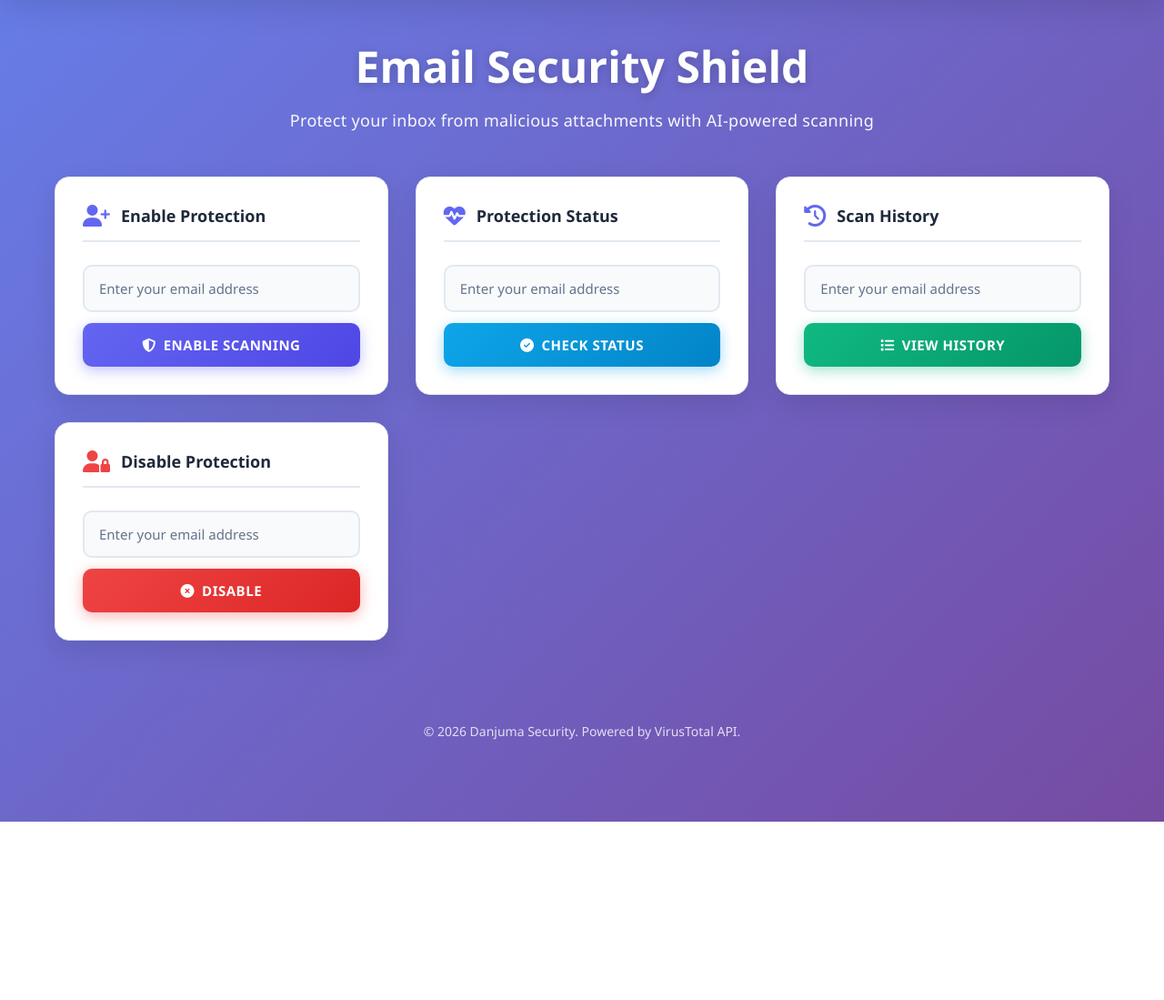
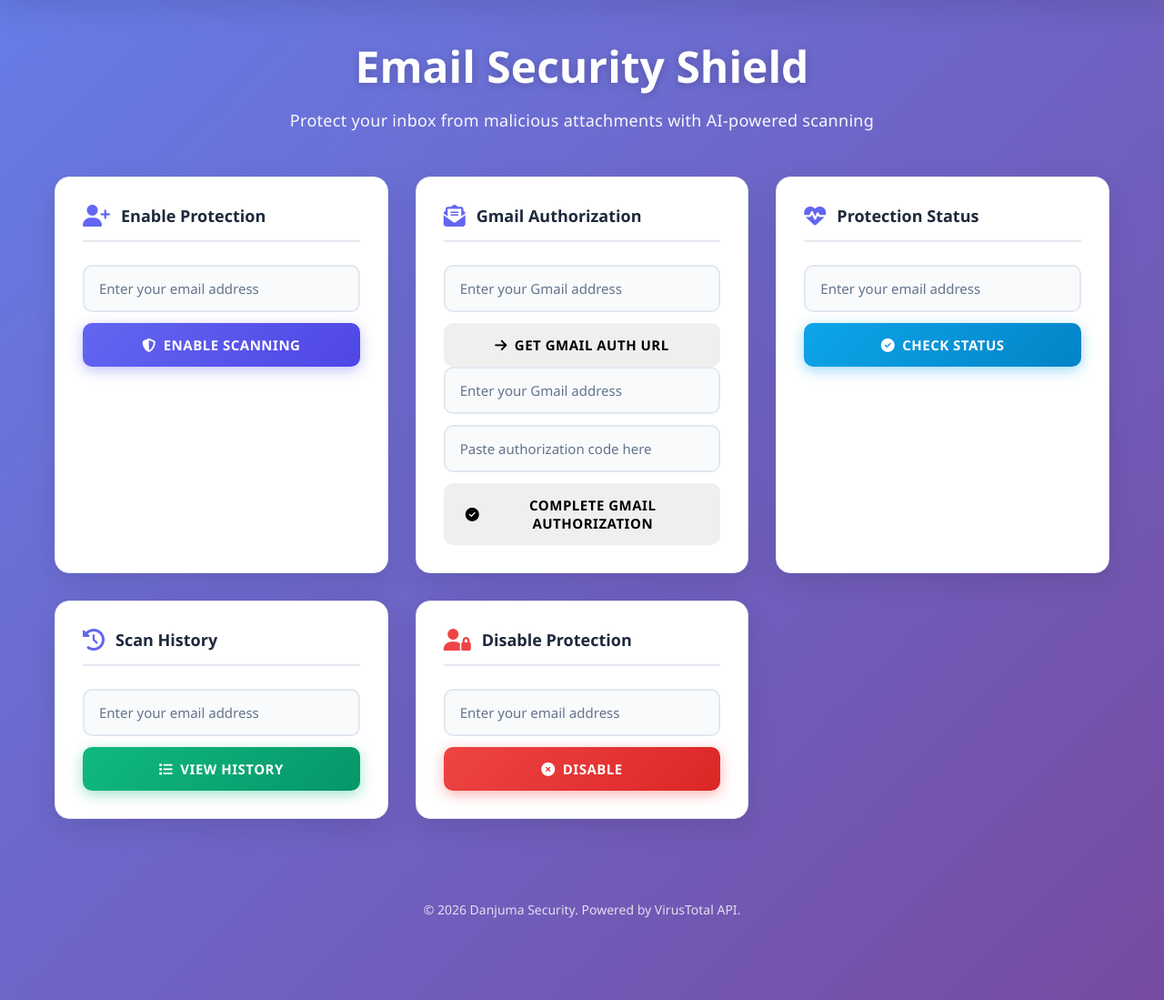
Before and after one commit to opemiposi001/danjuma-checker, a Flask app: page / in a window 1280 px wide. Shown: the part 96-1195 px from the top of the page at 91% size. Before the commit the page ends 999 px from the top, so only its background shows below. Run offline with Flask 3, Linux system fonts and the light colour scheme.

Commit message:
fourth commit for Render deployment

```diff
--- a/danjuma/routes/api.py
+++ b/danjuma/routes/api.py
@@ -1,4 +1,5 @@
 from flask import Blueprint, request, jsonify
+from services.gmail_service import GmailService
 from models.database import get_db_connection
 
 api_bp = Blueprint('api', __name__)
--- a/danjuma/services/scanner.py
+++ b/danjuma/services/scanner.py
@@ -28,7 +28,7 @@ def run_scan_for_all_registered_emails():
         print(f"Scanning for: {email}")
 
         # Scan emails from 1 to 9 minutes old (avoid recent and very old emails)
-        unread_emails = gmail_service.get_unread_emails_with_attachments(email, min_age_minutes=1, max_age_minutes=9)
+        unread_emails = gmail_service.get_unread_emails_with_attachments(min_age_minutes=1, max_age_minutes=9)
 
         for email_msg in unread_emails:
             sender = email_msg['sender']
--- a/danjuma/static/script.js
+++ b/danjuma/static/script.js
@@ -28,6 +28,30 @@ function renderResult(data, type = 'info') {
             </div>
             <div style="font-size: 16px; color: var(--text-secondary);">
                 Status: <strong>${isActive ? '✅ Active' : '❌ Inactive'}</strong>
+            </div>
+        `;
+    }
+
+    if (type === 'gmail_auth_url') {
+        cardClass = data.auth_url ? 'success' : 'error';
+        htmlContent = `
+            <div class="result-title">
+                <i class="fas fa-external-link-alt"></i>
+                <span>Gmail Authorization URL</span>
+            </div>
+            <p style="color: var(--text-secondary);">
+                ${data.message || data.error || 'Copy the URL below and open it in a new tab.'}
+            </p>
+            ${data.auth_url ? `<div class="scan-details"><a href="${data.auth_url}" target="_blank" rel="noopener noreferrer">Open Gmail Consent Page</a></div>` : ''}
+        `;
+    }
+
+    if (type === 'gmail_authorize') {
+        cardClass = data.message ? 'success' : 'error';
+        htmlContent = `
+            <div class="result-title">
+                <i class="fas fa-check-circle"></i>
+                <span>${data.message || data.error || 'Gmail authorization failed'}</span>
             </div>
         `;
     }
@@ -163,6 +187,58 @@ document.getElementById('statusForm').addEventListener('submit', async (e) => {
     }
 });
 
+// Gmail Auth URL Form
+document.getElementById('gmailAuthUrlForm').addEventListener('submit', async (e) => {
+    e.preventDefault();
+    const button = e.target.querySelector('button');
+    const originalContent = showLoading(button);
+
+    try {
+        const email = document.getElementById('gmailAuthUrlEmail').value;
+        const response = await fetch(`${baseUrl}/api/gmail/auth-url?email=${encodeURIComponent(email)}`);
+        const data = await response.json();
+
+        if (response.ok && data.auth_url) {
+            window.open(data.auth_url, '_blank');
+            renderResult({ message: 'Gmail consent page opened. Paste the returned code below to complete authorization.', auth_url: data.auth_url }, 'gmail_auth_url');
+        } else {
+            renderResult(data, 'gmail_auth_url');
+        }
+    } catch (error) {
+        renderResult({ error: error.message }, 'gmail_auth_url');
+    } finally {
+        restoreButton(button, originalContent);
+    }
+});
+
+// Gmail Authorization Form
+document.getElementById('gmailAuthorizeForm').addEventListener('submit', async (e) => {
+    e.preventDefault();
+    const button = e.target.querySelector('button');
+    const originalContent = showLoading(button);
+
+    try {
+        const email = document.getElementById('gmailAuthorizeEmail').value;
+        const code = document.getElementById('gmailAuthCode').value;
+        const response = await fetch(`${baseUrl}/api/gmail/authorize`, {
+            method: 'POST',
+            headers: { 'Content-Type': 'application/json' },
+            body: JSON.stringify({ email, code })
+        });
+        const data = await response.json();
+        renderResult(data, 'gmail_authorize');
+
+        if (data.message) {
+            document.getElementById('gmailAuthorizeEmail').value = '';
+            document.getElementById('gmailAuthCode').value = '';
+        }
+    } catch (error) {
+        renderResult({ error: error.message }, 'gmail_authorize');
+    } finally {
+        restoreButton(button, originalContent);
+    }
+});
+
 // Scans Form
 document.getElementById('scansForm').addEventListener('submit', async (e) => {
     e.preventDefault();
--- a/danjuma/templates/index.html
+++ b/danjuma/templates/index.html
@@ -35,6 +35,27 @@
                     <input type="email" id="registerEmail" placeholder="Enter your email address" required>
                     <button type="submit" class="btn btn-primary">
                         <i class="fas fa-shield-alt"></i> Enable Scanning
+                    </button>
+                </form>
+            </div>
+
+            <!-- Gmail OAuth Card -->
+            <div class="card">
+                <div class="card-header">
+                    <i class="fas fa-envelope-open-text"></i>
+                    <h2>Gmail Authorization</h2>
+                </div>
+                <form id="gmailAuthUrlForm" class="form-group">
+                    <input type="email" id="gmailAuthUrlEmail" placeholder="Enter your Gmail address" required>
+                    <button type="submit" class="btn btn-secondary">
+                        <i class="fas fa-arrow-right"></i> Get Gmail Auth URL
+                    </button>
+                </form>
+                <form id="gmailAuthorizeForm" class="form-group">
+                    <input type="email" id="gmailAuthorizeEmail" placeholder="Enter your Gmail address" required>
+                    <input type="text" id="gmailAuthCode" placeholder="Paste authorization code here" required>
+                    <button type="submit" class="btn btn-secondary">
+                        <i class="fas fa-check-circle"></i> Complete Gmail Authorization
                     </button>
                 </form>
             </div>
```
